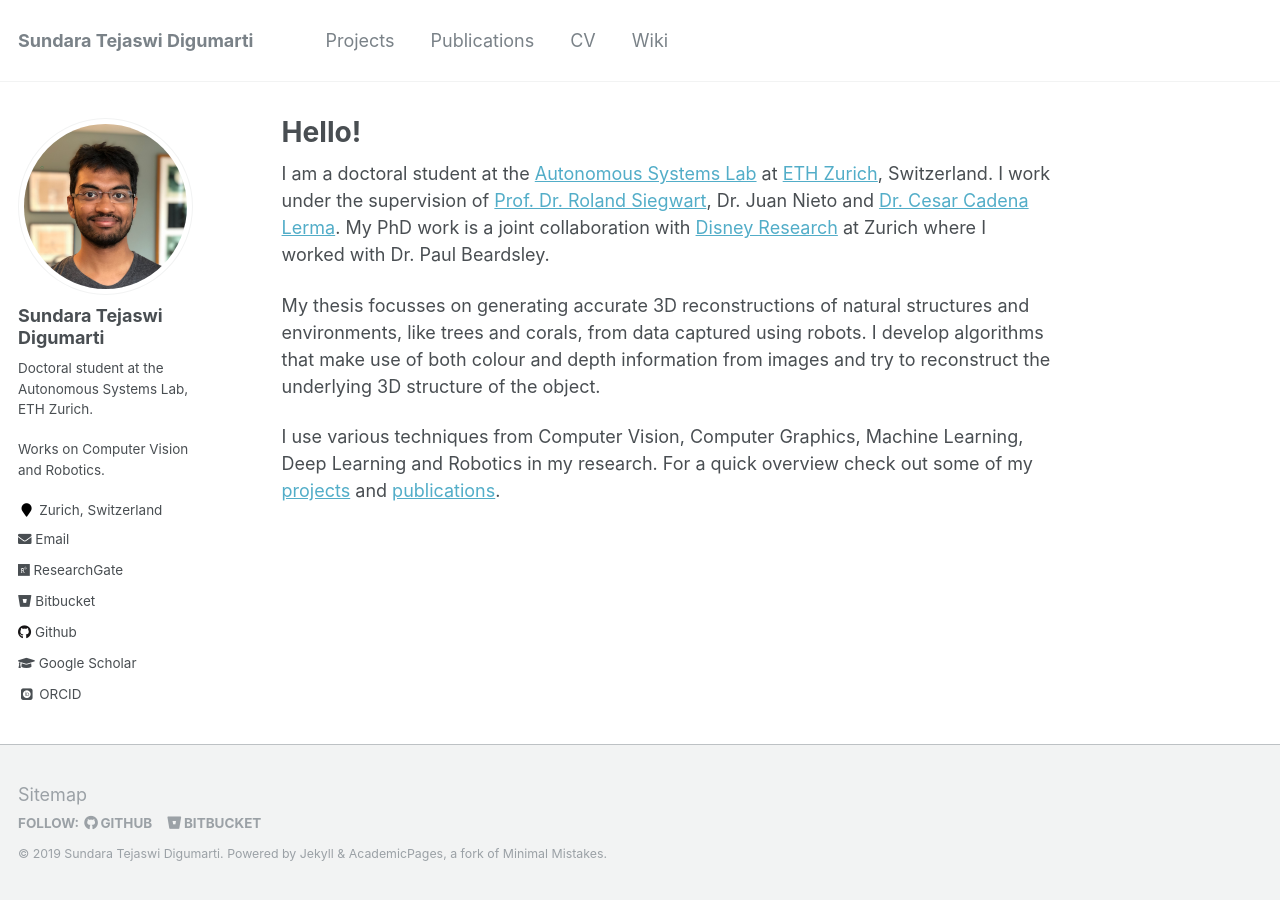
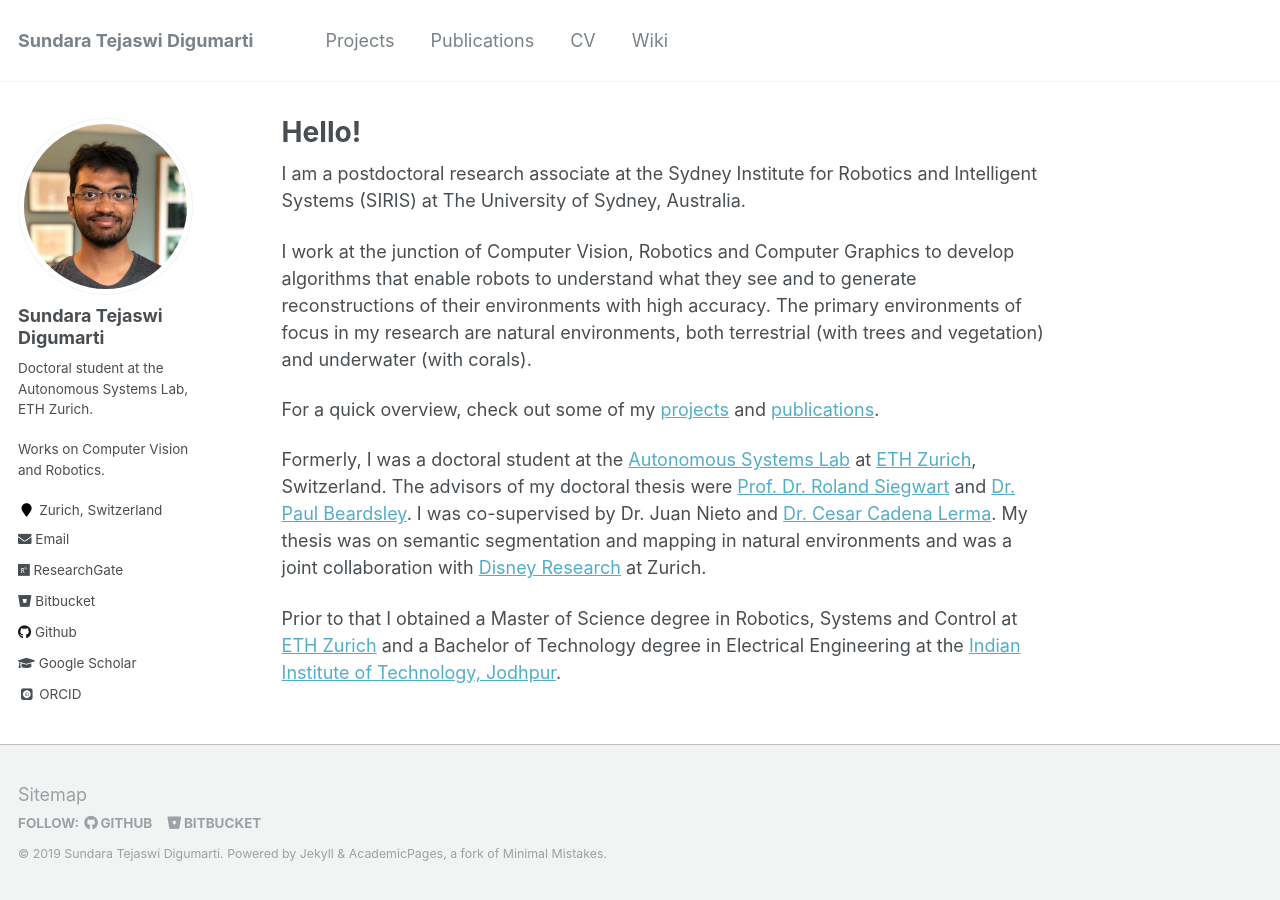
Before and after one commit to tejaswid/tejaswid.github.io, a Jekyll site: the page built from _pages/about.md, in a window 1280 px wide. Built offline with Jekyll 4.4.1, drawn with Linux system fonts in a browser that asks for light colours; some web fonts are replaced.

Commit message:
Updated about page

```diff
--- a/_pages/about.md
+++ b/_pages/about.md
@@ -7,8 +7,15 @@ redirect_from:
   - /about/
   - /about.html
 ---
-I am a doctoral student at the [Autonomous Systems Lab](http://www.asl.ethz.ch/) at [ETH Zurich](https://www.ethz.ch/en.html), Switzerland. I work under the supervision of [Prof. Dr. Roland Siegwart](http://www.asl.ethz.ch/the-lab/people/person-detail.Mjk5ODE=.TGlzdC8yMDI4LDEyMDExMzk5Mjg=.html), Dr. Juan Nieto and [Dr. Cesar Cadena Lerma](http://www.asl.ethz.ch/the-lab/people/person-detail.html?persid=223714). My PhD work is a joint collaboration with [Disney Research](https://www.disneyresearch.com/) at Zurich where I worked with Dr. Paul Beardsley.
+I am a postdoctoral research associate at the Sydney Institute for Robotics and Intelligent Systems (SIRIS) at The University of Sydney, Australia.
 
-My thesis focusses on generating accurate 3D reconstructions of natural structures and environments, like trees and corals, from data captured using robots. I develop algorithms that make use of both colour and depth information from images and try to reconstruct the underlying 3D structure of the object.
+I work at the junction of Computer Vision, Robotics and Computer Graphics to develop algorithms that enable robots to understand what they see and to generate reconstructions of their environments with high accuracy. The primary environments of focus in my research are natural environments, both terrestrial (with trees and vegetation) and underwater (with corals).
 
-I use various techniques from Computer Vision, Computer Graphics, Machine Learning, Deep Learning and Robotics in my research. For a quick overview check out some of my [projects](projects) and [publications](publications).
+For a quick overview, check out some of my [projects](projects) and [publications](publications).
+
+Formerly, I was a doctoral student at the [Autonomous Systems Lab](http://www.asl.ethz.ch/) at [ETH Zurich](https://www.ethz.ch/en.html), Switzerland.
+The advisors of my doctoral thesis were [Prof. Dr. Roland Siegwart](http://www.asl.ethz.ch/the-lab/people/person-detail.Mjk5ODE=.TGlzdC8yMDI4LDEyMDExMzk5Mjg=.html) and [Dr. Paul Beardsley](https://www.linkedin.com/in/p-beardsley/).
+I was co-supervised by Dr. Juan Nieto and [Dr. Cesar Cadena Lerma](http://www.asl.ethz.ch/the-lab/people/person-detail.html?persid=223714).
+My thesis was on semantic segmentation and mapping in natural environments and was a joint collaboration with [Disney Research](https://www.disneyresearch.com/) at Zurich.
+
+Prior to that I obtained a Master of Science degree in Robotics, Systems and Control at [ETH Zurich](https://www.ethz.ch/en.html) and a Bachelor of Technology degree in Electrical Engineering at the [Indian Institute of Technology, Jodhpur](http://iitj.ac.in/).
```
